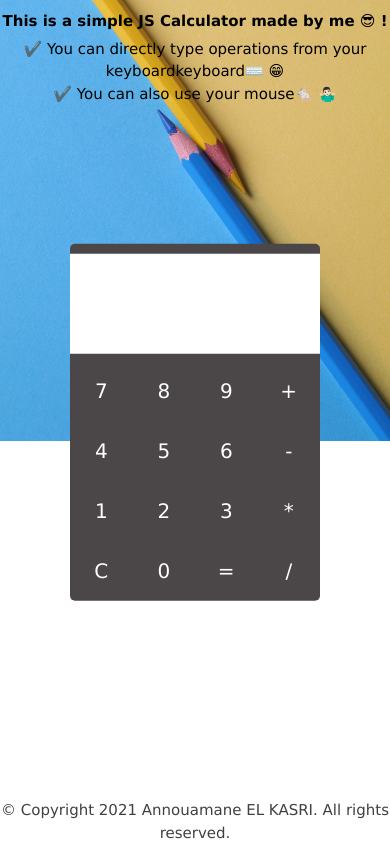
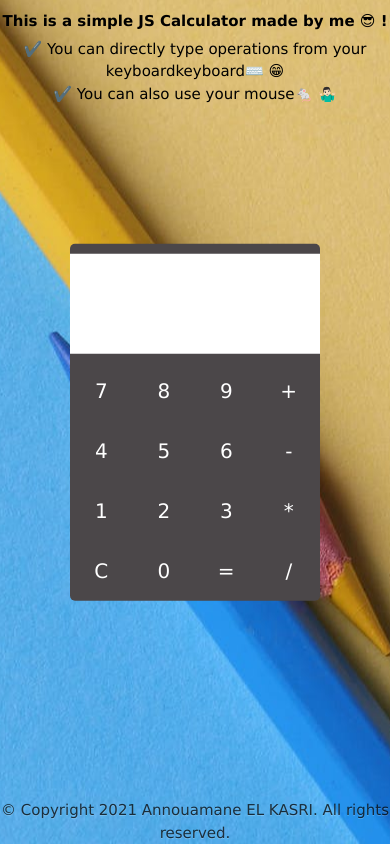
Before and after one commit to Annouamanelk/Simple-Calculator, a plain HTML site: page index.html in a window 390 px wide. Drawn offline with Linux system fonts and the light colour scheme.

Commit message:
Add custom background display for phones

```diff
--- a/style.css
+++ b/style.css
@@ -9,6 +9,13 @@ body {
     background-repeat : no-repeat;
     background-position : center 30%;
 }
+
+@media screen and (max-width: 414px) {
+    body {
+        background-image : url("chat.jpg");
+        background-size : auto;
+    }
+  }
 
 textarea {
     overflow: hidden;
```
